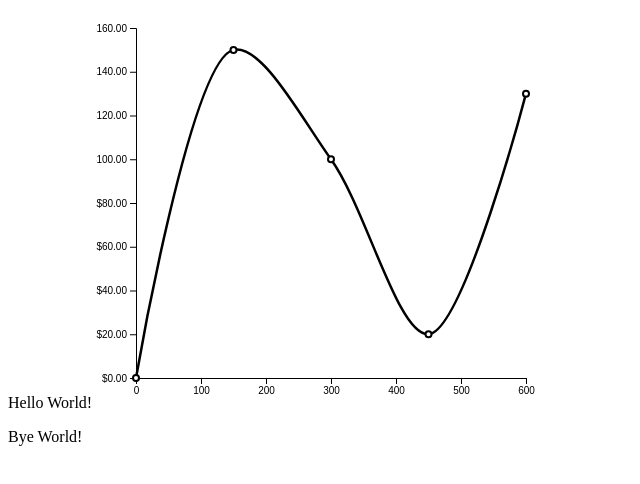
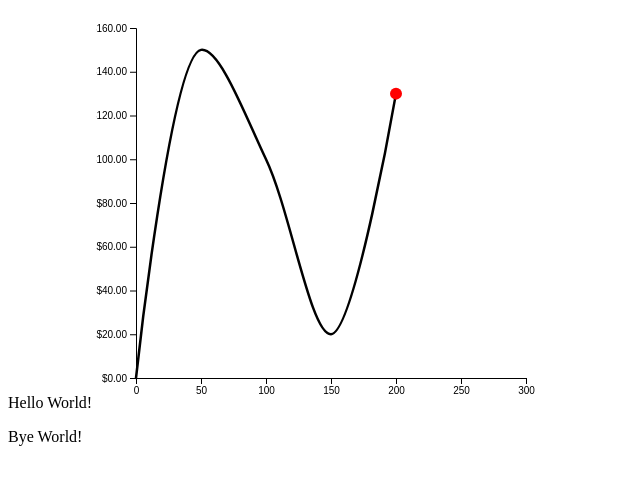
Before and after one commit to comsaint/comsaint.github.io, a plain HTML site: page index.html in a window 1280 px wide. Shown: the whole page, without its empty margins (0-640 px from the left). Drawn offline with nearby package versions, Linux system fonts and the light colour scheme.

Commit message:
plot line path with a dot
plot line path with a dot

```diff
--- a/index.html
+++ b/index.html
@@ -1,6 +1,6 @@
 <!DOCTYPE html>
 <meta charset="utf-8">
-<script src="https://d3js.org/d3.v7.js"></script>
+<script src="https://d3js.org/d3.v7.min.js"></script>
 
 <style type="text/css">
 svg {
@@ -23,58 +23,6 @@ Bye World!
 
 
 <script>
-/*
-// create data
-var data = [
-    {x: 0, y: 20},
-    {x: 150, y: 150},
-    {x: 300, y: 100},
-    {x: 450, y: 20},
-    {x: 600, y: 130}];
-
-//var totalLength = d.getTotalLength();
-var totalLength = 5;
-
-var margin = {top: 30, right: 30, bottom: 30, left: 60},
-    width = 460 - margin.left - margin.right,
-    height = 400 - margin.top - margin.bottom;
-
-// create svg element:
-var svg = d3.select("#my_dataviz")
-  .append("svg")
-    .attr("width", width + margin.left + margin.right)
-    .attr("height", height + margin.top + margin.bottom)
-    .append("g")
-    .attr("transform",
-          "translate(" + margin.left + "," + margin.top + ")");
-
-// Add X axis
-var x = d3.scaleLinear()
-  .domain([0, d3.max(data, function(d) { return +d.x; })])
-  .range([ 0, width]);
-svg.append("g")
-      .attr("transform", "translate(0," + height + ")")
-      .call(d3.axisBottom(x));
-
-// Add Y axis
-var y = d3.scaleLinear()
-  .domain([0, d3.max(data, function(d) { return +d.y; })])
-  .range([ height, 0 ]);
-svg.append("g").call(d3.axisLeft(y));
-
-
-// Add the line
-svg.append("path")
-      .datum(data)
-      .attr("fill", "none")
-      .attr("stroke", "steelblue")
-      .attr("stroke-width", "2")
-      .attr("d", d3.line()
-        .x(function(d) { return x(d.x) })
-        .y(function(d) { return y(d.y) }));
-*/
-
-// v2
 width = 460
 height = 400
 margin = ({top: 20, right: 30, bottom: 30, left: 40})
@@ -83,15 +31,24 @@ const svg = d3.select("#my_dataviz").attr("viewBox", [0, 0, width, height]);
 data = Object.assign((await FileAttachment("driving.csv").csv()).map(({side, year, miles, gas}) => ({orient: side, name: year, x: +miles, y: +gas})), {x: "Miles per person per year", y: "Cost per gallon"})
 */
 
+const dur = 3000;  // control plot speed
+
 var data = [
     {x: 0, y: 0},
-    {x: 150, y: 150},
-    {x: 300, y: 100},
-    {x: 450, y: 20},
-    {x: 600, y: 130}];
+    {x: 50, y: 150},
+    {x: 100, y: 100},
+    {x: 150, y: 20},
+    {x: 200, y: 130}];
+
+var data2 = [
+    {x: 250, y: 0},
+    {x: 300, y: 150},
+    {x: 350, y: 100},
+    {x: 400, y: 20},
+    {x: 450, y: 130}];
 
 x = d3.scaleLinear()
-    .domain(d3.extent(data, d => d.x)).nice()
+    .domain([0, 300]).nice()
     .range([margin.left, width - margin.right])
 
 y = d3.scaleLinear()
@@ -119,33 +76,47 @@ const l = length(line(data));
   svg.append("g")
       .call(yAxis);
 
-  svg.append("path")
+  var path = svg.append("path")
       .datum(data)
       .attr("fill", "none")
       .attr("stroke", "black")
       .attr("stroke-width", 2.5)
       .attr("stroke-linejoin", "round")
       .attr("stroke-linecap", "round")
-      .attr("stroke-dasharray", `0,${l}`)
-      .attr("d", line)
+      .attr("stroke-dasharray", `0,${l}`);
+
+    path.attr("d", line)
     .transition()
-      .duration(3000)
+      .duration(dur)
       .ease(d3.easeLinear)
       .attr("stroke-dasharray", `${l},${l}`);
 
-  svg.append("g")
-      .attr("fill", "white")
-      .attr("stroke", "black")
-      .attr("stroke-width", 2)
-    .selectAll("circle")
-    .data(data)
-    .join("circle")
-      .attr("cx", d => x(d.x))
-      .attr("cy", d => y(d.y))
-      .attr("r", 3);
+    // draw dot in front of line
+    svg.append("circle")
+		.attr("cx", margin.left) //Starting x
+		.attr("cy", height - margin.bottom) //Starting y
+		.attr("r", 6)
+		.attr('fill', 'red')
+		.transition()
+		.duration(dur)
+		.ease(d3.easeLinear)
+		.tween("pathTween", function(){return pathTween(path)})
+		//.tween("pathTween", pathTween); //Custom tween to set the cx and cy attributes
 
-function length(path) {
-  return d3.create("svg:path").attr("d", path).node().getTotalLength();
-}
+    // draw along path
+    function pathTween(path){
+    	var length = path.node().getTotalLength(); // Get the length of the path
+    	var r = d3.interpolate(0, length); //Set up interpolation from 0 to the path length
+    	return function(t){
+    		var point = path.node().getPointAtLength(r(t)); // Get the next point along the path
+    		d3.select(this) // Select the circle
+    			.attr("cx", point.x) // Set the cx
+    			.attr("cy", point.y) // Set the cy
+    	}
+    }
+
+    function length(path) {
+      return d3.create("svg:path").attr("d", path).node().getTotalLength();
+    }
 
 </script>
```
